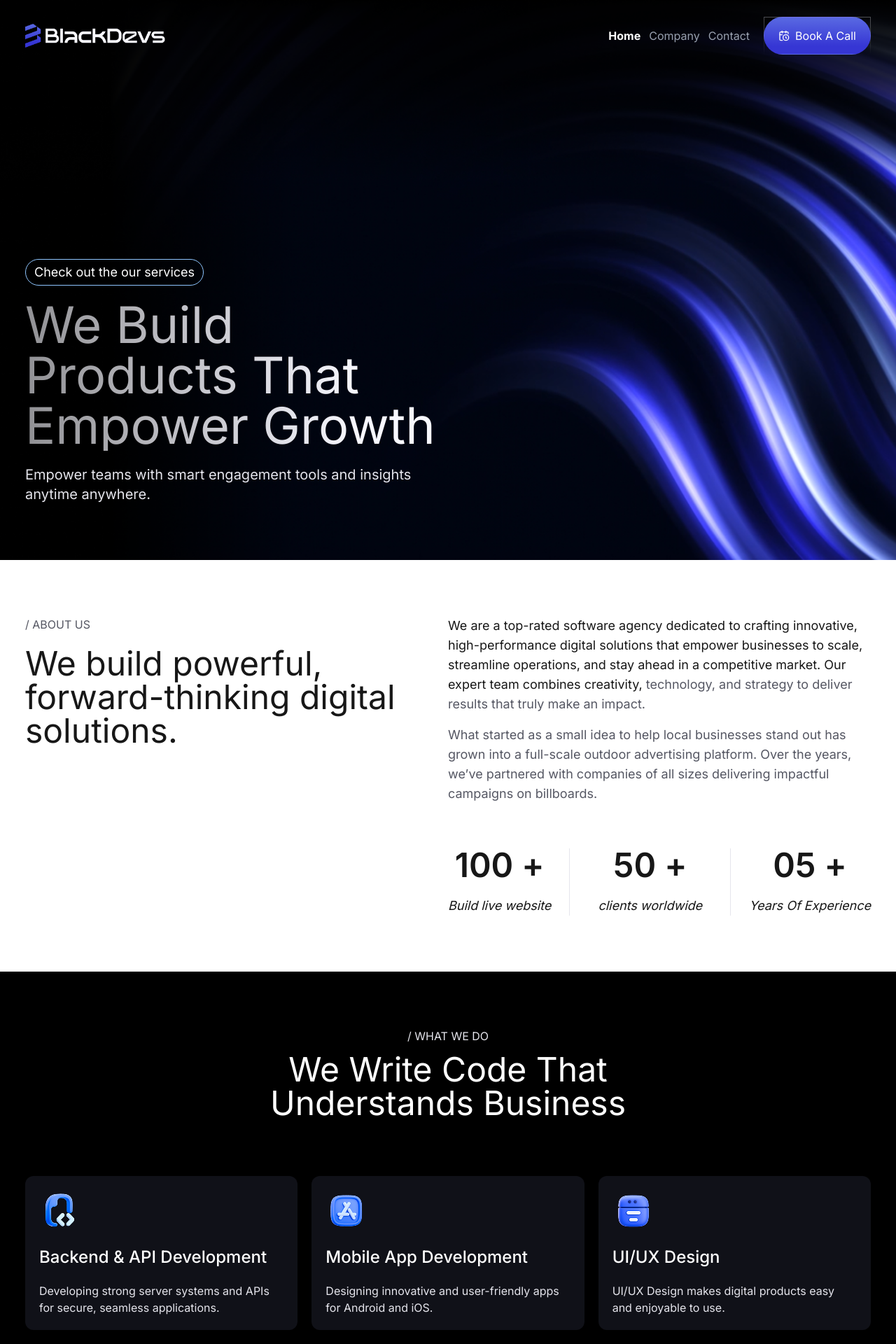
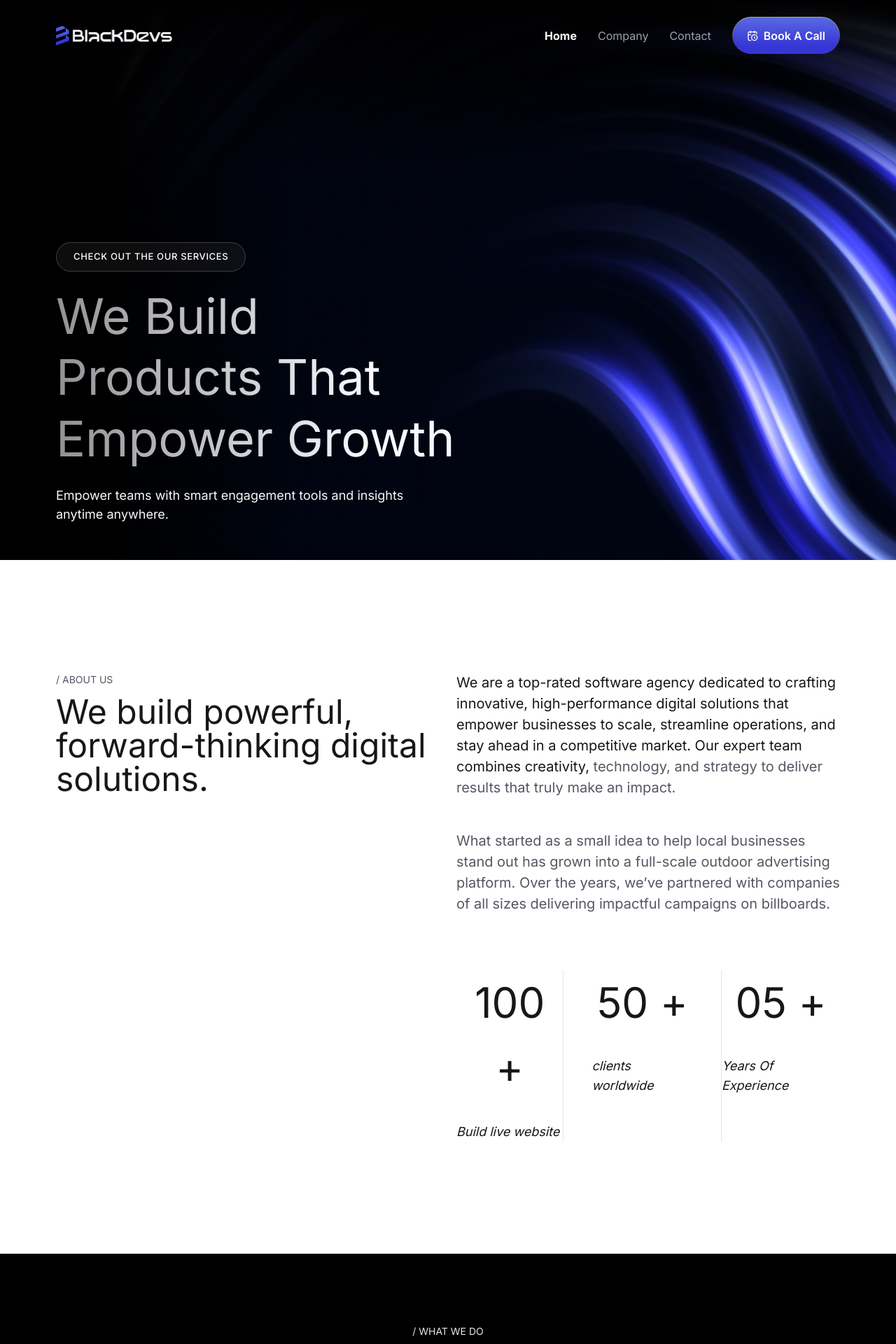
Before and after one commit to tonmoybosunia24/practise_project, a Next.js app: page / in a window 1280 px wide. Shown: the top 1920 px of the page at 70% size. Built offline with nearby package versions, Linux system fonts and the light colour scheme.

Commit message:
Pixel Perfect Setup

```diff
--- a/components/AboutUs.jsx
+++ b/components/AboutUs.jsx
@@ -1,29 +1,29 @@
 const AboutUs = () => {
   return (
-    <section className="container margin-section-lg flex justify-between">
+    <section className="container my-40  flex justify-between gap-6">
       {/* -------------------AboutUs Section Left------------------ */}
-      <div className="flex-1 space-y-5">
-        <p className="text-tertiary">/ ABOUT US</p>
+      <div className="flex-1 space-y-3">
+        <p className="text-tertiary text-[14px]">/ ABOUT US</p>
         <h3 className="text-5xl">We build powerful, forward-thinking digital solutions.</h3>
       </div>
       {/* -------------------AboutUs Section Right----------------- */}
-      <div className="flex-1 space-y-16">
-        <div className="space-y-4">
-          <p className="text-lg">We are a top-rated software agency dedicated to crafting innovative, high-performance digital solutions that empower businesses to scale, streamline operations, and stay ahead in a competitive market. Our expert team combines creativity, <span className="text-tertiary">technology, and strategy to deliver results that truly make an impact.</span></p>
-          <p className="text-tertiary text-lg">What started as a small idea to help local businesses stand out has grown into a full-scale outdoor advertising platform. Over the years, we’ve partnered with companies of all sizes delivering impactful campaigns on billboards.</p>
+      <div className="flex-1 space-y-20">
+        <div className="space-y-[46px]">
+          <p className="text-[20px]">We are a top-rated software agency dedicated to crafting innovative, high-performance digital solutions that empower businesses to scale, streamline operations, and stay ahead in a competitive market. Our expert team combines creativity, <span className="text-tertiary">technology, and strategy to deliver results that truly make an impact.</span></p>
+          <p className="text-tertiary text-[20px]">What started as a small idea to help local businesses stand out has grown into a full-scale outdoor advertising platform. Over the years, we’ve partnered with companies of all sizes delivering impactful campaigns on billboards.</p>
         </div>
         {/* -------------------Statics Container------------------- */}
         <div className="flex justify-between text-lg">
-          <div className="space-y-5">
-            <h3 className="font-semibold text-5xl text-center">100 +</h3>
+          <div className="space-y-[30px]">
+            <h3 className=" text-[60px] text-center">100 +</h3>
             <p className="italic">Build live website</p>
           </div>
-          <div className="border-x border-secondary space-y-5 px-10">
-            <h3 className="font-semibold text-5xl text-center">50 +</h3>
+          <div className="border-x border-secondary space-y-[30px] px-10">
+            <h3 className=" text-[60px] text-center">50 +</h3>
             <p className="italic">clients worldwide</p>
           </div>
-          <div className="space-y-5">
-            <h3 className="font-semibold text-5xl text-center">05 +</h3>
+          <div className="space-y-[30px]">
+            <h3 className=" text-[60px] text-center">05 +</h3>
             <p className="italic">Years Of Experience</p>
           </div>
         </div>
--- a/components/CaseStudy.jsx
+++ b/components/CaseStudy.jsx
@@ -24,7 +24,7 @@ const CaseStudy = () => {
   ]
 
   return (
-    <section className="margin-section-lg">
+    <section className="my-[120px]">
 
       {/* --------------------Section-Heading------------------- */}
       <SectionHeading
@@ -34,13 +34,13 @@ const CaseStudy = () => {
       ></SectionHeading>
 
       {/* -------------------Section-Container------------------ */}
-      <div className="container flex justify-between items-center gap-10 mt-10">
+      <div className="container flex justify-between items-center gap-6">
         {ceses.map((caseItem) => (
           /* -------------------CaseStudy Card------------------- */
           <div key={caseItem?.id}>
-            <img width={100} height={100} className="w-full" src={caseItem?.banner} alt={caseItem?.title} />
-            <h3 className="font-semibold text-2xl text-black mt-5">{caseItem?.title}</h3>
-            <p className="text-tertiary mt-2">{caseItem?.description}</p>
+            <img width={411} height={412} className="w-full" src={caseItem?.banner} alt={caseItem?.title} />
+            <h3 className="text-2xl text-black pt-[30px] pb-4">{caseItem?.title}</h3>
+            <p className="text-tertiary">{caseItem?.description}</p>
           </div>
         ))}
       </div>
--- a/components/Hero.jsx
+++ b/components/Hero.jsx
@@ -8,14 +8,16 @@ const Hero = () => {
       {/* ---------------------NavBar------------------- */}
       <NavBar></NavBar>
       {/* -----------------Hero-Content----------------- */}
-      <div className="container mb-20 space-y-5">
-        <p className="w-fit text-lg border border-blue-300 rounded-full px-3 py-1">Check out the our services</p>
-        <h3 className="text-7xl text-hero-gradient bg-clip-text text-transparent">
+      <div className="container mb-[52px]">
+        <p className="w-fit text-[13px] uppercase tracking-wider font-medium px-6 py-2.5 rounded-full border border-white/20 bg-white/5 backdrop-blur-sm">
+          Check out the our services
+        </p>
+        <h3 className="text-[70px] pt-5 pb-6 text-hero-gradient bg-clip-text text-transparent leading-tight">
           We Build <br />
           Products That <br />
           Empower Growth
         </h3>
-        <p className="text-xl text-secondary">Empower teams with smart engagement tools and insights <br /> anytime anywhere.</p>
+        <p className="text-[18px] text-[#F8F8FF]">Empower teams with smart engagement tools and insights <br /> anytime anywhere.</p>
       </div>
 
     </header>
--- a/components/Idea.jsx
+++ b/components/Idea.jsx
@@ -4,11 +4,11 @@ const Idea = () => {
   return (
     <section className="bg-black">
       {/* ------------------Section Container---------------- */}
-      <div className="container margin-section-lg flex flex-col justify-center items-center gap-5 text-center text-white">
+      <div className="container py-[100px] flex flex-col justify-center items-center text-center text-white">
 
         <h3 className="text-5xl">Have a World Changing Idea? <br /> Say it BlackDevs</h3>
-        <p className="text-tertiary">We’re a top-rated agency dedicated to crafting innovative software <br /> solutions that transform ideas into powerful digital products.</p>
-        <button className='flex items-center gap-2 button'><LuCalendarClock /> Book A Call</button>
+        <p className="text-tertiary text-[18px] mt-[15px]">We’re a top-rated agency dedicated to crafting innovative software <br /> solutions that transform ideas into powerful digital products.</p>
+        <button className='flex items-center gap-2 button mt-8'><LuCalendarClock /> Book A Call</button>
 
       </div>
 
--- a/components/NavBar.jsx
+++ b/components/NavBar.jsx
@@ -22,12 +22,12 @@ const NavBar = () => {
 
       {/* ----------------Logo-Section---------------- */}
       <div>
-        <Image className='' width={200} height={100} src={logo} alt="Logo" />
+        <Image className='' width={166} height={28} src={logo} alt="Logo" />
       </div>
       {/* ----------------Menu-Section---------------- */}
-      <div className='flex items-center gap-5'>
+      <div className='flex items-center gap-[30px]'>
         {/* -----------------Menu Links--------------- */}
-        <ul className='flex gap-3'>
+        <ul className='flex gap-[30px]'>
           {navLinks.map(link => (
             <li key={link.id}>
               <Link href={link?.path} className={pathName === link?.path ? 'font-bold text-white' : 'text-gray-400'}>
@@ -37,7 +37,7 @@ const NavBar = () => {
           ))}
         </ul>
         {/* ------------------- Button----------------- */}
-        <button className='flex items-center gap-2 button'><LuCalendarClock /> Book A Call</button>
+        <a className='flex items-center gap-2 button'><LuCalendarClock /> Book A Call</a>
       </div>
 
     </nav>
--- a/components/OurServices.jsx
+++ b/components/OurServices.jsx
@@ -43,17 +43,17 @@ const services = [
 
 const OurServices = () => {
   return (
-    <section className="bg-black py-20">
+    <section className="bg-black py-[100px]">
       {/* -----------------Section-Heading--------------- */}
       <SectionHeading subtitle='/ WHAT WE DO' title=<>We Write Code That <br /> Understands Business</>></SectionHeading>
       {/* ----------------------Services----------------- */}
-      <div className="container grid grid-cols-3 gap-5 pt-20">
+      <div className="container grid grid-cols-3 gap-5">
         {services.map((service) => (
           /* ------------------Service Card--------------- */
-          <div className="bg-quaternary rounded-xl space-y-5 p-5" key={service?.id}>
+          <div className="bg-quaternary rounded-xl p-[30px]" key={service?.id}>
             <Image width={60} height={60} src={service?.icon} alt={service?.title} />
-            <h3 className="font-medium text-2xl text-white">{service?.title}</h3>
-            <p className="text-secondary">{service?.description}</p>
+            <h3 className="font-medium text-2xl text-white pt-[29px] pb-4">{service?.title}</h3>
+            <p className="text-secondary text-[18px]">{service?.description}</p>
           </div>
         ))}
       </div>
--- a/styles/globals.css
+++ b/styles/globals.css
@@ -19,7 +19,7 @@
 
   /* -------------Container Utilities------------- */
   .container {
-    @apply px-5 md:px-9 lg:px-9 mx-auto w-full max-w-screen-2xl;
+    @apply px-5 md:px-9 lg:px-20 mx-auto w-full max-w-[1440px];
   }
 
   /* ----------Section Spacing Utilities---------- */
@@ -33,13 +33,31 @@
 
   /* --------------Button Utilities--------------- */
   .button {
-    background: linear-gradient(180deg, #5969E2 0%, #3636D4 78.55%);
-    border: 1px solid;
-    border-image-source: linear-gradient(180deg, rgba(248, 248, 255, 0.3) 0%, rgba(248, 248, 255, 0) 100%);
-    border-image-slice: 1;
+    display: inline-flex;
+    align-items: center;
+    justify-content: center;
     padding: 14px 20px;
     border-radius: 100px;
     color: white;
+    font-weight: 600;
+    cursor: pointer;
+
+    /* transparent border jate gradient border dekhay */
+    border: 1px solid transparent;
+
+    /* dual background: first = fill, second = border (SAME gradient colors) */
+    background-image:
+      linear-gradient(180deg, #5969E2 0%, #3636D4 78.55%),                              /* button fill */
+      linear-gradient(180deg, rgba(231, 231, 239, 0.719) 0%, rgba(180, 180, 233, 0) 100%); /* border gradient — color same */
+
+    background-origin: padding-box, border-box;
+    background-clip: padding-box, border-box;
+
+    transition: transform 0.12s ease;
+  }
+
+  .button:hover {
+    transform: translateY(-1px);
   }
 
 }
--- a/ui/SectionHeading.jsx
+++ b/ui/SectionHeading.jsx
@@ -1,7 +1,7 @@
 const SectionHeading = ({ subtitle, title, className }) => {
   return (
-    <div className="text-center text-white space-y-3">
-      <h3 className="text-secondary">{ subtitle }</h3>
+    <div className="text-center text-white space-y-3 mb-[50px]">
+      <h3 className="text-secondary text-[14px]">{ subtitle }</h3>
       <h2 className={`text-5xl ${className}`}>{ title }</h2>
     </div>
   );
```
Also changed, not shown: components/Experience.jsx (+11 -11 lines), components/Footer.jsx (+10 -8 lines), components/WorkProcess.jsx (+4 -4 lines).
